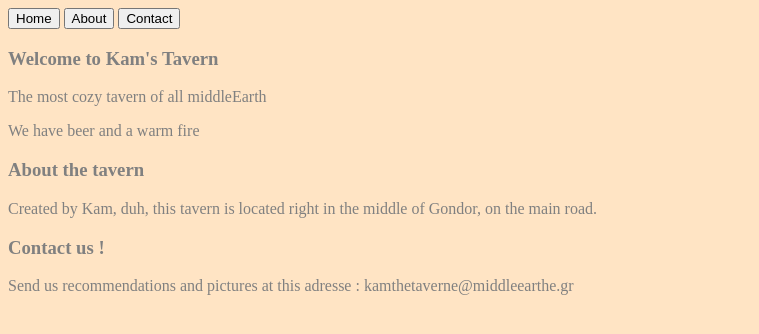
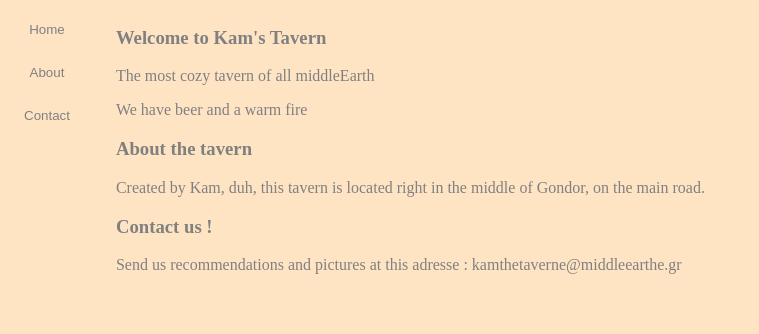
Before and after one commit to Noceolo/restaurant, a website built with webpack: page src/template.html in a window 1280 px wide. Shown: the whole page, without its empty margins (0-759 px from the left). Built offline with nearby package versions, Linux system fonts and the light colour scheme.

Commit message:
Added button style

```diff
--- a/src/styles.css
+++ b/src/styles.css
@@ -2,4 +2,27 @@
 body {
   background-color: bisque;
   color: grey;
+  display: flex;
 }
+
+.tab {
+  display: flex;
+  flex-direction: column;
+  margin-right: 30px;
+
+}
+
+.tab button {
+  background-color: inherit;
+  float: left;
+  border: none;
+  outline: none;
+  cursor: pointer;
+  padding: 14px 16px;
+  transition: 0.3s;
+  color: grey;
+}
+
+.tab button:hover{
+  background-color: rgb(255, 203, 139);
+}
```
